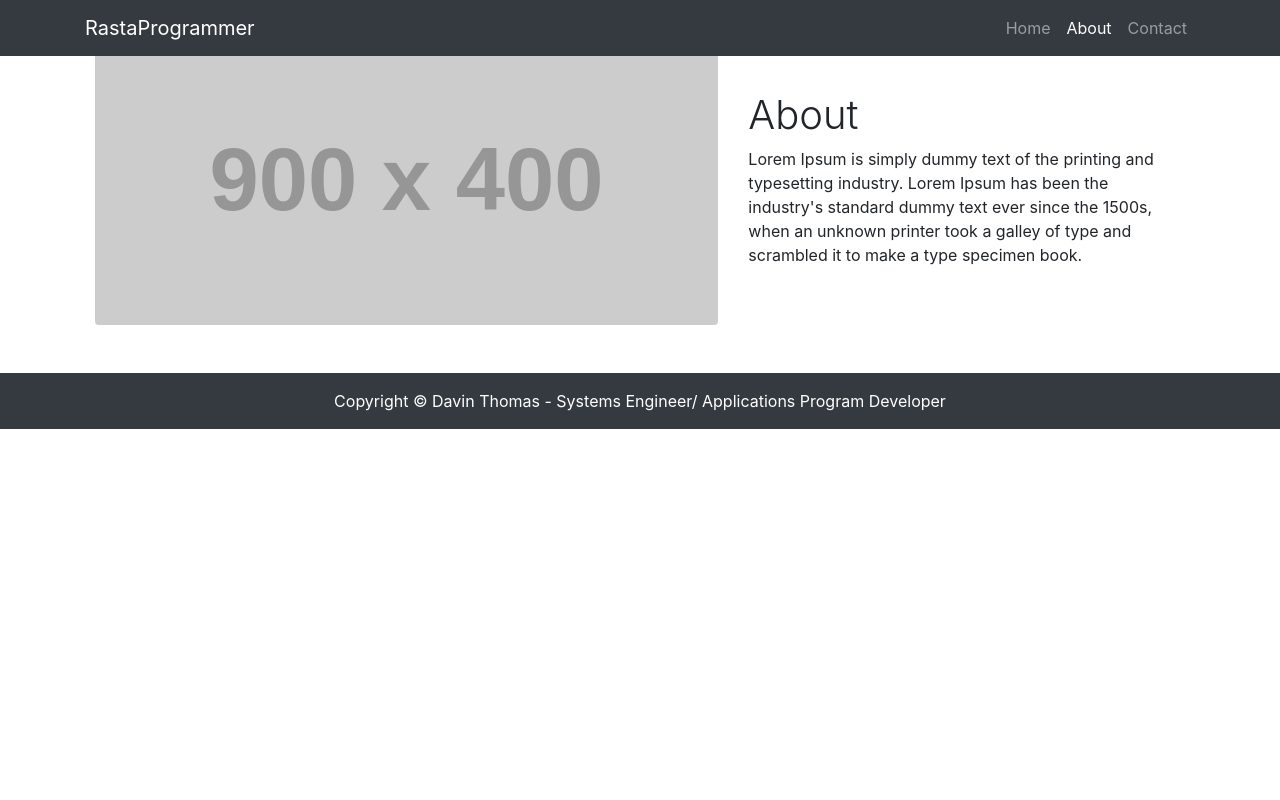
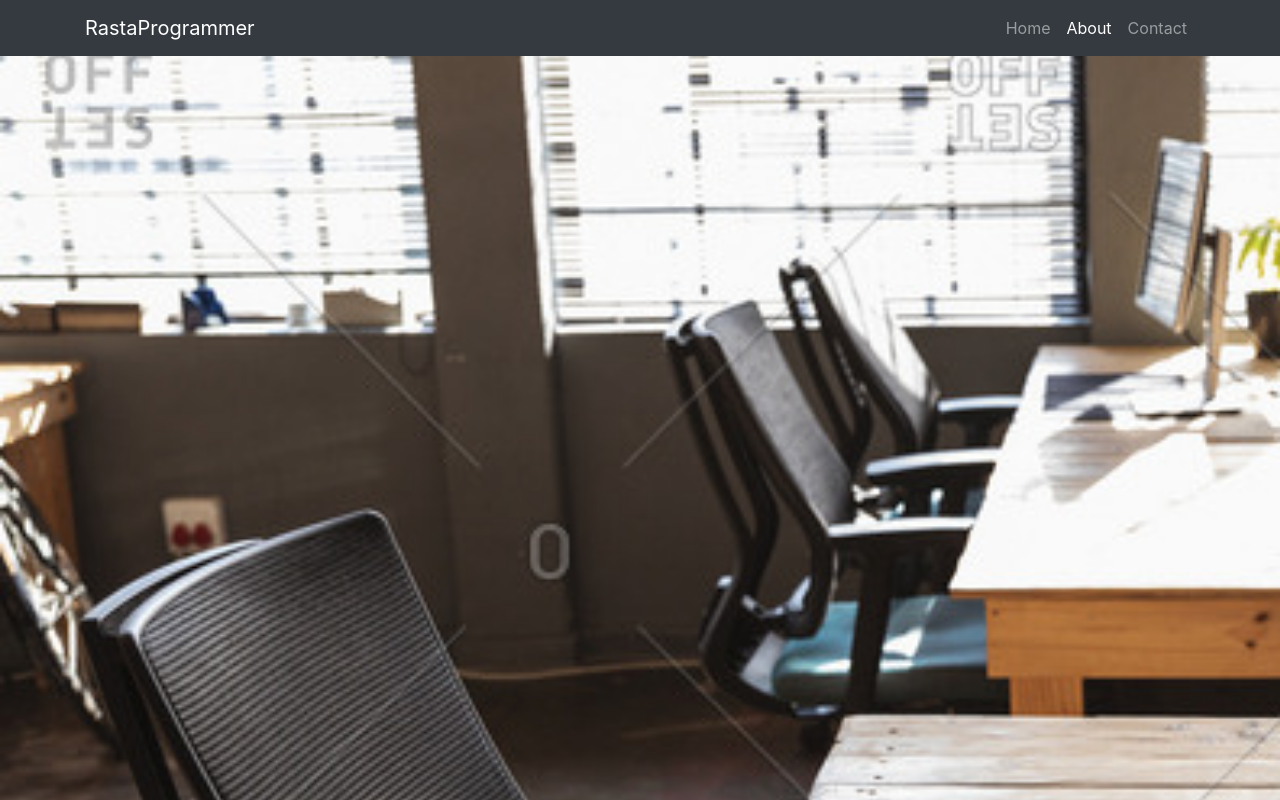
Before and after one commit to rasta-dthomas/react-multi-page-website, a React (Create React App) app: page /about in a window 1280 px wide. Shown: the top 800 px of the page. Built offline with nearby package versions, Linux system fonts and the light colour scheme.

Commit message:
Added background to About page

```diff
--- a/src/Components/About.jsx
+++ b/src/Components/About.jsx
@@ -1,32 +1,51 @@
 import React from "react";
+import officeImage from "./pub/offset_856455.jpg";
+import "./home.css"
 
 function About() {
     return (
-        <div className="about">
+        <div className="about"
+            style={{
+                backgroundImage: 'url('+officeImage+')',
+                backgroundSize: "cover",
+                height: "175vh"
+            }}>
             <div class="container">
-                <div class="row align-items-center my-5">
-                    <div class="col-lg-7">
-                        <img
-                            class="img-fluid rounded mb-4 mb-lg-0"
-                            src="http://placehold.it/900x400"
-                            alt=""
-                        />
+                {/* <div class="row align-items-center my-5">
+                    <div class="col-lg-5">
+                        <h1 class="font-weight-light" style={{color:"yellow"}}>Systems Engineer/Application Developer</h1>
                     </div>
-                    <div class="col-lg-5">
-                        <h1 class="font-weight-light">About</h1>
-                        <p>
-                            Lorem Ipsum is simply dummy text of the
-                            printing and typesetting industry. Lorem
-                            Ipsum has been the industry's standard
-                            dummy text ever since the 1500s, when an
-                            unknown printer took a galley of type
-                            and scrambled it to make a type specimen
-                            book.
-                        </p>
-                    </div>
-                </div>
+                    <br />
+                    <img class="smaller-image thick-black-border" style={{width: "300px"}} src={myPic} alt="Straw hat dred-lock man." />
+                    <br />
+                </div> */}
             </div>
         </div>
+        // <div className="about">
+        //     <div class="container">
+        //         <div class="row align-items-center my-5">
+        //             <div class="col-lg-7">
+        //                 <img
+        //                     class="img-fluid rounded mb-4 mb-lg-0"
+        //                     src="http://placehold.it/900x400"
+        //                     alt=""
+        //                 />
+        //             </div>
+        //             <div class="col-lg-5">
+        //                 <h1 class="font-weight-light">About</h1>
+        //                 <p>
+        //                     Lorem Ipsum is simply dummy text of the
+        //                     printing and typesetting industry. Lorem
+        //                     Ipsum has been the industry's standard
+        //                     dummy text ever since the 1500s, when an
+        //                     unknown printer took a galley of type
+        //                     and scrambled it to make a type specimen
+        //                     book.
+        //                 </p>
+        //             </div>
+        //         </div>
+        //     </div>
+        // </div>
     );
 }
 
```
Also changed, not shown: src/Components/pub/offset_856455.jpg (added).
